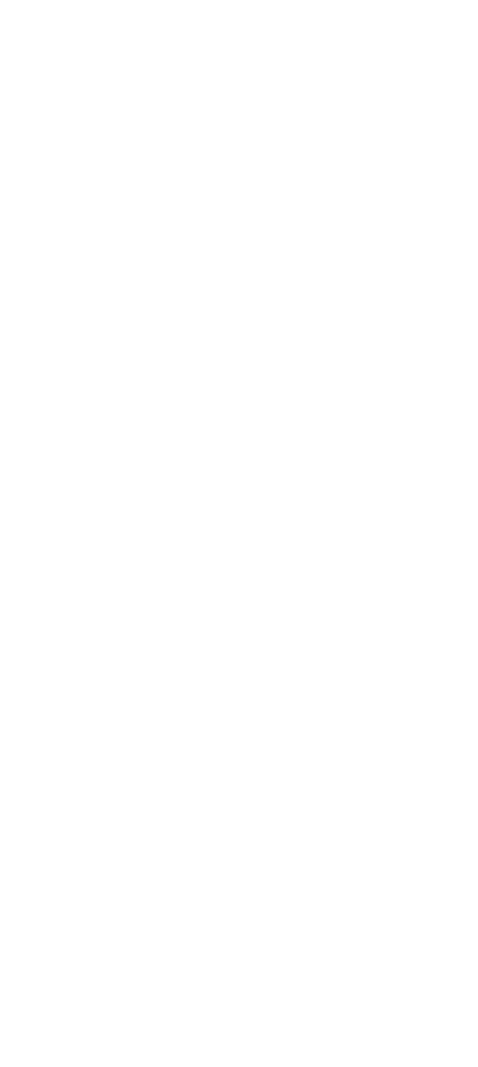
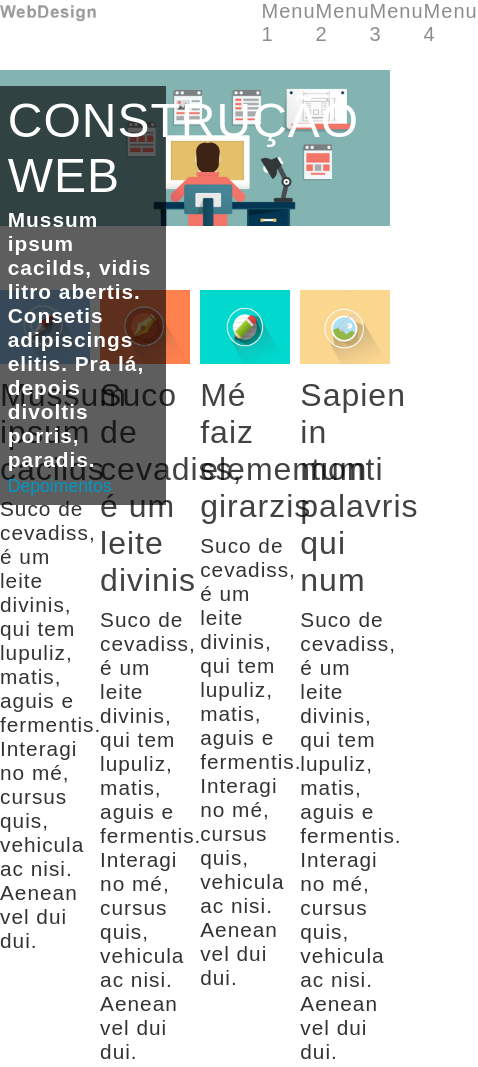
Before and after one commit to Vitor-Dubiela/DevWeb_Basico, a plain HTML site: page responsividade/index.html in a window 390 px wide. Shown: the top 1067 px of the page, 478 px wide, since content can reach past the window. Before the commit the page ends 844 px from the top, so only its background shows below. Drawn offline with Linux system fonts and the light colour scheme.

Commit message:
Estrutura completa, falta responsividade.

```diff
--- a/responsividade/index.html
+++ b/responsividade/index.html
@@ -5,11 +5,73 @@
     <meta charset="UTF-8">
     <meta http-equiv="X-UA-Compatible" content="IE=edge">
     <meta name="viewport" content="width=device-width, initial-scale=1.0">
+    <link rel="stylesheet" href="./styles/style.css">
     <title>Responsivo 01</title>
 </head>
 
 <body>
-
+    <div class="container">
+        <header>
+            <div class="logo-box">
+                <img src="./img/logo_webdesign.png" alt="Logo WebDesign">
+            </div>
+            <nav>
+                <ul>
+                    <li><a href="#">Menu 1</a></li>
+                    <li><a href="#">Menu 2</a></li>
+                    <li><a href="#">Menu 3</a></li>
+                    <li><a href="#">Menu 4</a></li>
+                </ul>
+            </nav>
+        </header>
+        <main>
+            <section class="section-1">
+                <div class="banner-box">
+                    <img src="./img/banner.jpg" alt="">
+                    <div class="banner-paragraph">
+                        <h2>Construção Web</h2>
+                        <p>Mussum ipsum cacilds, vidis litro abertis. Consetis adipiscings elitis. Pra lá, depois divoltis porris, paradis.</p>
+                        <h5>Depoimentos</h5>
+                    </div>
+                </div>
+            </section>
+            <section class="section-2">
+                <article>
+                    <div class="article-img">
+                        <img src="./img/foto-01.jpg" alt="">
+                    </div>
+                    <p>Mussum ipsum cacilds</p>
+                    <p>Suco de cevadiss, é um leite divinis, qui tem lupuliz, matis, aguis e fermentis. Interagi no mé, cursus quis, vehicula ac nisi. Aenean vel dui dui.</p>
+                </article>
+                <article>
+                    <div class="article-img">
+                        <img src="./img/foto-02.jpg" alt="">
+                    </div>
+                    <p>Suco de cevadiss, é um leite divinis</p>
+                    <p>Suco de cevadiss, é um leite divinis, qui tem lupuliz, matis, aguis e fermentis. Interagi no mé, cursus quis, vehicula ac nisi. Aenean vel dui dui.</p>
+                </article>
+                <article>
+                    <div class="article-img">
+                        <img src="./img/foto-03.jpg" alt="">
+                    </div>
+                    <p>Mé faiz elementum girarzis</p>
+                    <p>Suco de cevadiss, é um leite divinis, qui tem lupuliz, matis, aguis e fermentis. Interagi no mé, cursus quis, vehicula ac nisi. Aenean vel dui dui.</p>
+                </article>
+                <article>
+                    <div class="article-img">
+                        <img src="./img/foto-04.jpg" alt="">
+                    </div>
+                    <p>Sapien in monti palavris qui num</p>
+                    <p>Suco de cevadiss, é um leite divinis, qui tem lupuliz, matis, aguis e fermentis. Interagi no mé, cursus quis, vehicula ac nisi. Aenean vel dui dui.</p>
+                </article>
+            </section>
+        </main>
+        <footer>
+            <div class="footer-box">
+                <p>2021. Site template WebDesign. UP.</p>
+            </div>
+        </footer>
+    </div>
 </body>
 
 </html>
--- a/responsividade/styles/style.css
+++ b/responsividade/styles/style.css
@@ -0,0 +1,164 @@
+* {
+    padding: 0;
+    margin: 0;
+    box-sizing: border-box;
+    font-size: 16px;
+}
+
+body {
+    color: rgba(0, 0, 0, 0.45);
+    font-family: sans-serif;
+    overflow-x: hidden;
+}
+
+a {
+    color: rgba(0, 0, 0, 0.45);
+    text-decoration: none;
+    font-size: 1.25em;
+    font-weight: 500;
+    letter-spacing: 1px;
+}
+
+.container {
+    width: 100%;
+    max-width: 1380px;
+    min-height: 100vh;
+}
+
+header {
+    width: 100%;
+    height: auto;
+    display: flex;
+    box-sizing: border-box;
+}
+
+.logo-box {
+    width: 65%;
+    justify-content: flex-start;
+}
+
+.logo-box img {
+    width: 40%;
+    cursor: pointer;
+}
+
+nav {
+    width: 35%;
+    height: auto;
+    margin: 0;
+    padding: 0 0.5em;
+    display: flex;
+    align-items: flex-end;
+}
+
+nav ul {
+    width: 100%;
+    display: flex;
+    justify-content: space-between;
+}
+
+nav li {
+    list-style-type: none;
+}
+
+main {
+    width: 100%;
+    box-sizing: border-box;
+}
+
+.section-1 {
+    width: 100%;
+    margin: 1.5em 0;
+    padding: 0;
+}
+
+.banner-box {
+    width: 100%;
+    box-sizing: border-box;
+    display: flex;
+}
+
+.banner-box img {
+    width: 100%;
+    margin: 0%;
+    padding: 0%;
+}
+
+.banner-paragraph {
+    width: 42.5%;
+    box-sizing: border-box;
+    background-color: rgba(0, 0, 0, 0.63);
+    position: absolute;
+    margin-top: 4%;
+    padding: 2%;
+    color: white;
+}
+
+.banner-paragraph h2 {
+    text-transform: uppercase;
+    font-size: 3em;
+    font-weight: 100;
+    letter-spacing: 1px;
+    margin-bottom: 3%;
+}
+
+.banner-paragraph p {
+    font-size: 1.3em;
+    font-weight: 600;
+    letter-spacing: 1px;
+    margin: 3% 0;
+}
+
+.banner-paragraph h5 {
+    font-size: 1.1em;
+    font-weight: 100;
+    color: rgb(0, 152, 199);
+}
+
+.section-2 {
+    width: 100%;
+    margin: 4em 0;
+    padding: 0;
+    display: flex;
+    justify-content: space-between;
+}
+
+.section-2 article {
+    width: 23%;
+}
+
+.article-img {
+    width: 100%;
+}
+
+.article-img img {
+    width: 100%;
+}
+
+article p:nth-child(even) {
+    color: rgba(0, 0, 0, 0.74);
+    font-size: 2em;
+    letter-spacing: 1px;
+    margin: 10% 0;
+}
+
+article p:nth-child(odd) {
+    color: rgba(0, 0, 0, 0.8);
+    font-size: 1.3em;
+    font-weight: 500;
+    letter-spacing: 1px;
+}
+
+footer {
+    width: 100%;
+}
+
+.footer-box {
+    margin: 0;
+    padding: 3% 0;
+}
+
+.footer-box p {
+    font-size: 1.1em;
+    color: rgba(0, 0, 0, 0.616);
+}
```
